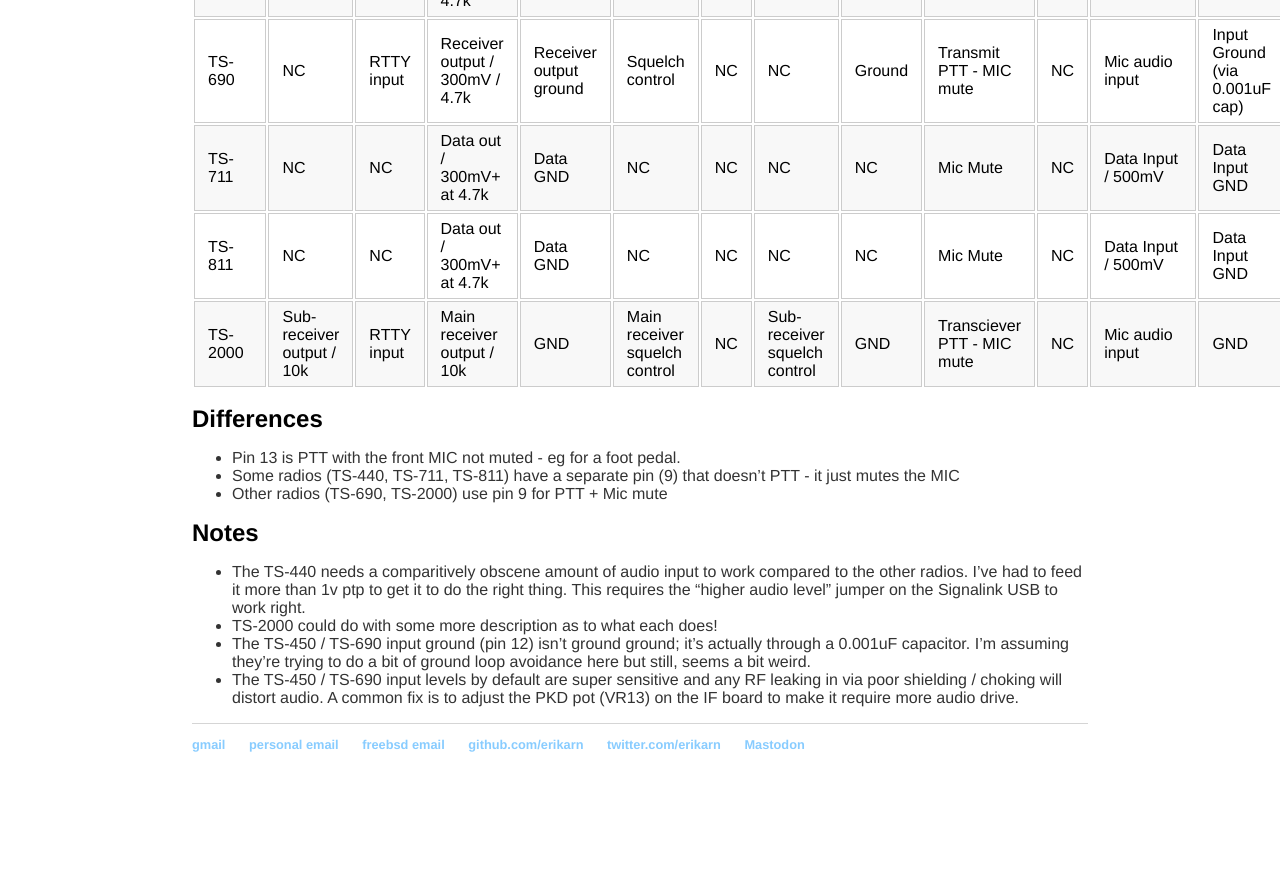
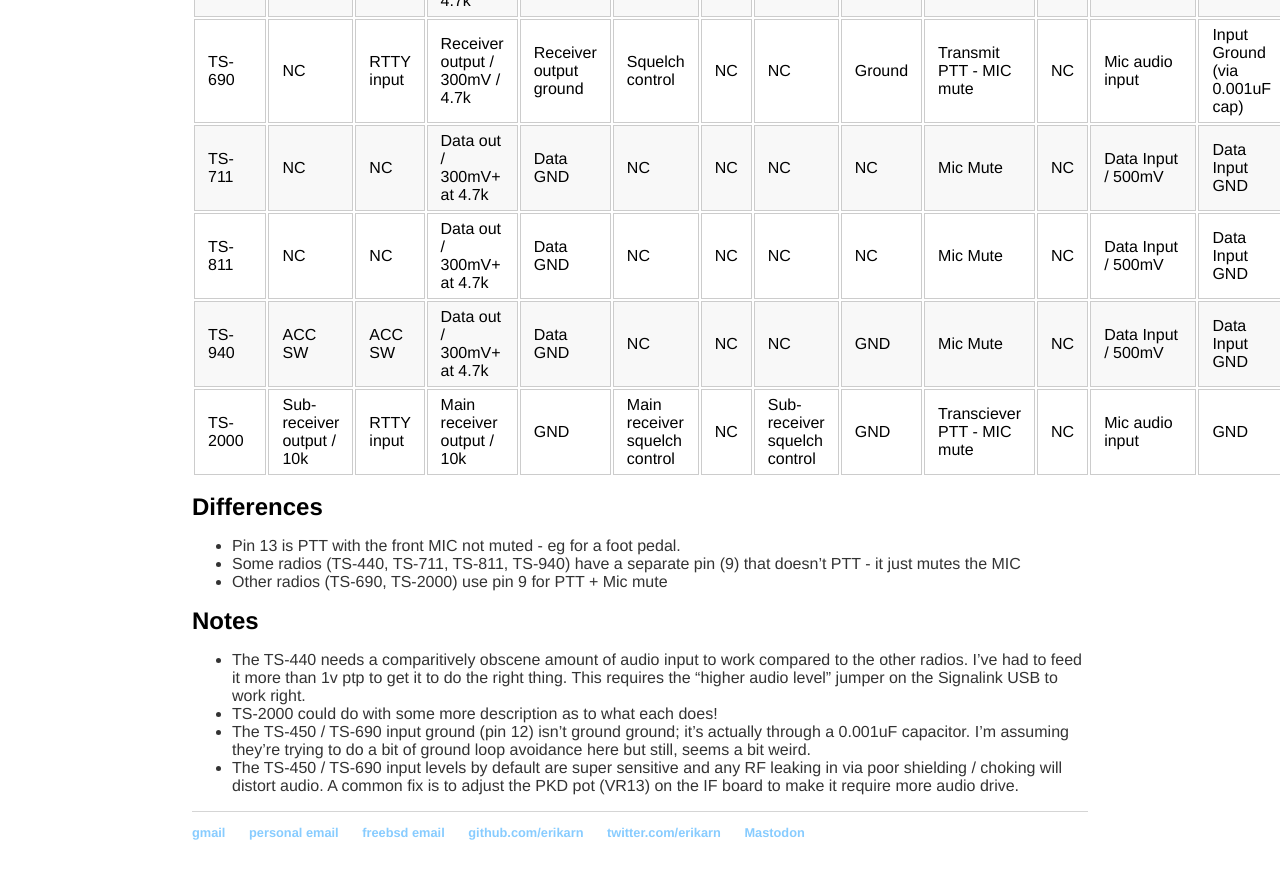
Before and after one commit to erikarn/erikarn.github.io, a Jekyll site: the page built from kenwood-acc-pinout.md, in a window 1280 px wide and 900 px high, scrolled down 685 px. Shown: the top 879 px of the window. Built offline with Jekyll 4.4.1, drawn with Linux system fonts in a browser that asks for light colours; before the commit the page ends 1497 px from its top, so only the background shows below that.

Commit message:
[kenwood] add kenwood TS-940 to the list.

```diff
--- a/kenwood-acc-pinout.md
+++ b/kenwood-acc-pinout.md
@@ -17,12 +17,13 @@
 | TS-690 | NC | RTTY input | Receiver output / 300mV / 4.7k | Receiver output ground | Squelch control | NC | NC | Ground | Transmit PTT - MIC mute | NC | Mic audio input | Input Ground (via 0.001uF cap)| PTT (not MIC mute) |
 | TS-711 | NC | NC | Data out / 300mV+ at 4.7k | Data GND | NC | NC | NC | NC | Mic Mute | NC | Data Input / 500mV | Data Input GND | PTT |
 | TS-811 | NC | NC | Data out / 300mV+ at 4.7k | Data GND | NC | NC | NC | NC | Mic Mute | NC | Data Input / 500mV | Data Input GND | PTT |
+| TS-940 | ACC SW | ACC SW | Data out / 300mV+ at 4.7k | Data GND | NC | NC | NC | GND | Mic Mute | NC | Data Input / 500mV | Data Input GND | PTT |
 | TS-2000 | Sub-receiver output / 10k | RTTY input | Main receiver output / 10k | GND | Main receiver squelch control | NC | Sub-receiver squelch control | GND | Transciever PTT - MIC mute | NC | Mic audio input | GND | PTT (not MIC mute) |
 
 # Differences
 
  * Pin 13 is PTT with the front MIC not muted - eg for a foot pedal.
- * Some radios (TS-440, TS-711, TS-811) have a separate pin (9) that doesn't PTT - it just mutes the MIC
+ * Some radios (TS-440, TS-711, TS-811, TS-940) have a separate pin (9) that doesn't PTT - it just mutes the MIC
  * Other radios (TS-690, TS-2000) use pin 9 for PTT + Mic mute
 
 # Notes
```
